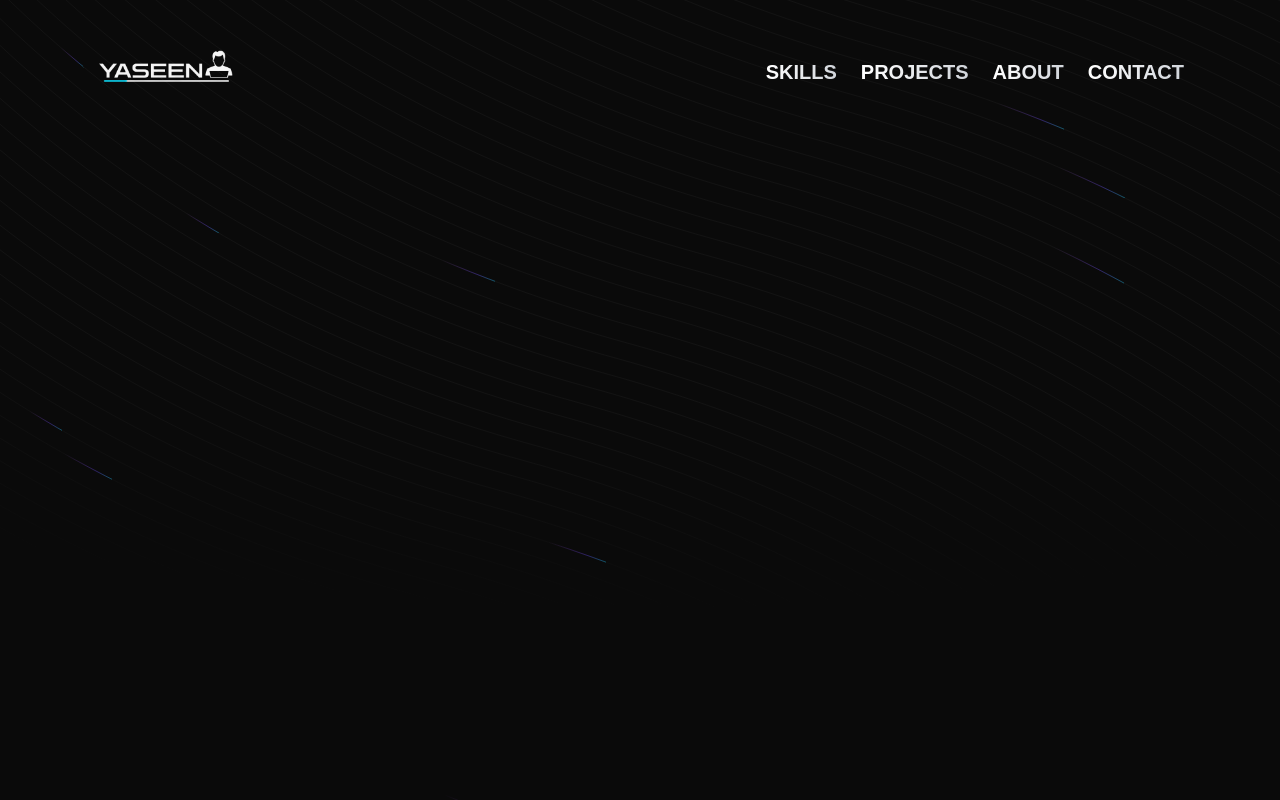
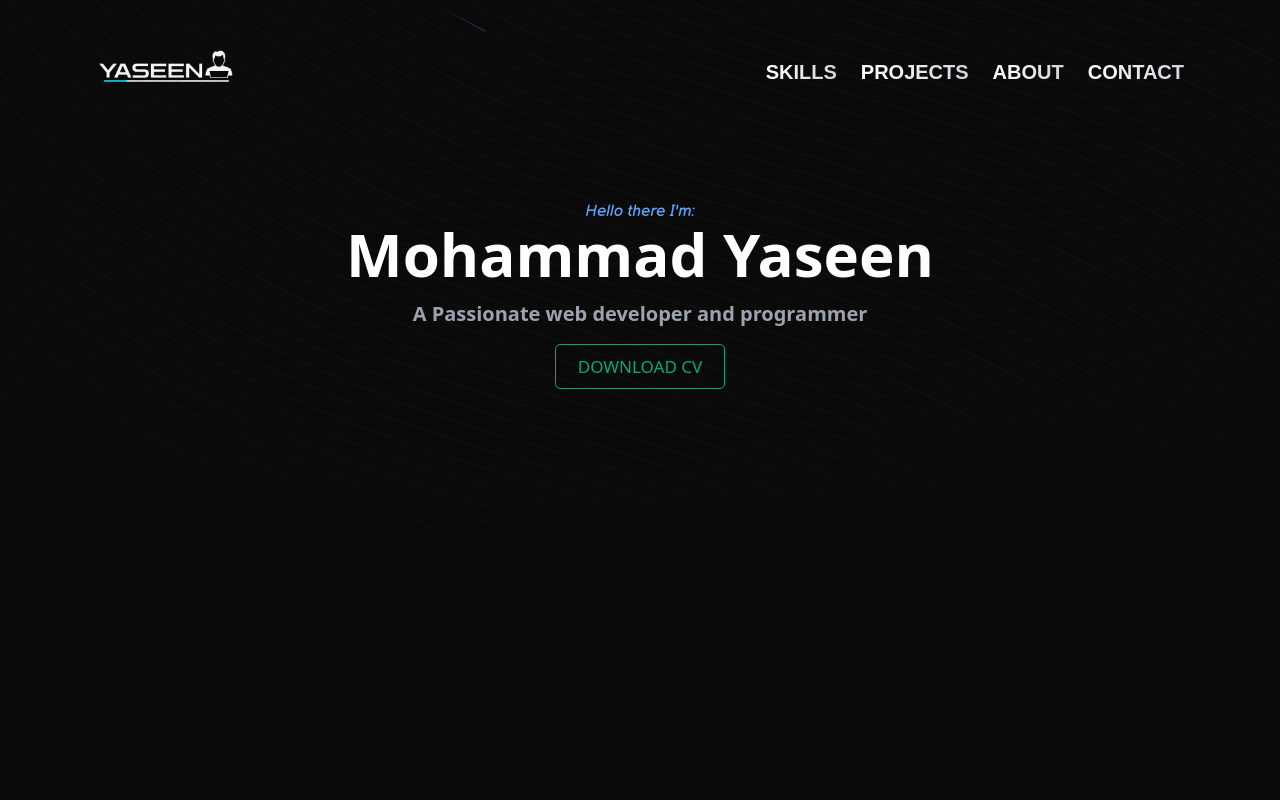
Before and after one commit to Mohammad-Yaseen69/Portfolio, a React (Vite) app: page / in a window 1280 px wide. Built offline with nearby package versions, Linux system fonts and the light colour scheme; a web font is replaced by a local one.

Commit message:
build - hero section

```diff
--- a/src/App.jsx
+++ b/src/App.jsx
@@ -1,11 +1,12 @@
 import { BackgroundBeams } from "./components/ui/background-beams"
-import { Section, Header } from "./components"
+import { Section, Header , Hero} from "./components"
 
 function App() {
 
   return (
     <>
       <Header />
+      <Hero />
       <BackgroundBeams />
     </>
   )
--- /dev/null
+++ b/src/components/Hero/Hero.jsx
@@ -0,0 +1,18 @@
+import {Section} from '../'
+
+const Hero = () => {
+  return (
+    <Section>
+        <div className='relative mt-14 px-9'>
+            <div className='flex flex-col gap-4 items-center'>
+                <p className='font-Balsamiq italic text-blue-400'>Hello there I'm:</p>
+                <h1 className='-mt-4 text-white whitespace-nowrap font-bold xs:font-extrabold text-3xl xs:text-5xl md:text-6xl'>Mohammad Yaseen</h1>
+                <h3 className='text-gray-400 text-center xs:font-semibold text-sm xs:text-lg md:text-xl'>A Passionate web developer and programmer</h3>
+                <button className='button max-xs:p-[0.5em]'>Download CV</button>
+            </div>
+        </div>
+    </Section>
+  )
+}
+
+export default Hero
--- a/src/components/index.js
+++ b/src/components/index.js
@@ -1,2 +1,3 @@
 export {default as Section} from './Section'
 export {default as Header} from './Header/Header'
+export {default as Hero} from './Hero/Hero'
--- a/src/index.css
+++ b/src/index.css
@@ -21,3 +21,58 @@
     border-radius: 999px;
     background: #555; /* Color of the scroll thumb on hover */
   }
+
+
+  .button {
+    --color: #00A97F;
+    padding: 0.5em 1.3em;
+    background-color: transparent;
+    border-radius: .3em;
+    position: relative;
+    overflow: hidden;
+    cursor: pointer;
+    transition: .5s;
+    font-weight: 400;
+    font-size: 17px;
+    border: 1px solid;
+    font-family: inherit;
+    text-transform: uppercase;
+    color: var(--color);
+    z-index: 1;
+   }
+
+   .button::before, .button::after {
+    content: '';
+    display: block;
+    width: 50px;
+    height: 50px;
+    transform: translate(-50%, -50%);
+    position: absolute;
+    border-radius: 50%;
+    z-index: -1;
+    background-color: var(--color);
+    transition: 1s ease;
+   }
+
+   .button::before {
+    top: -1em;
+    left: -1em;
+   }
+
+   .button::after {
+    left: calc(100% + 1em);
+    top: calc(100% + 1em);
+   }
+
+   .button:hover::before, .button:hover::after {
+    height: 410px;
+    width: 410px;
+   }
+
+   .button:hover {
+    color: rgb(10, 25, 30);
+   }
+
+   .button:active {
+    filter: brightness(.8);
+   }
```
